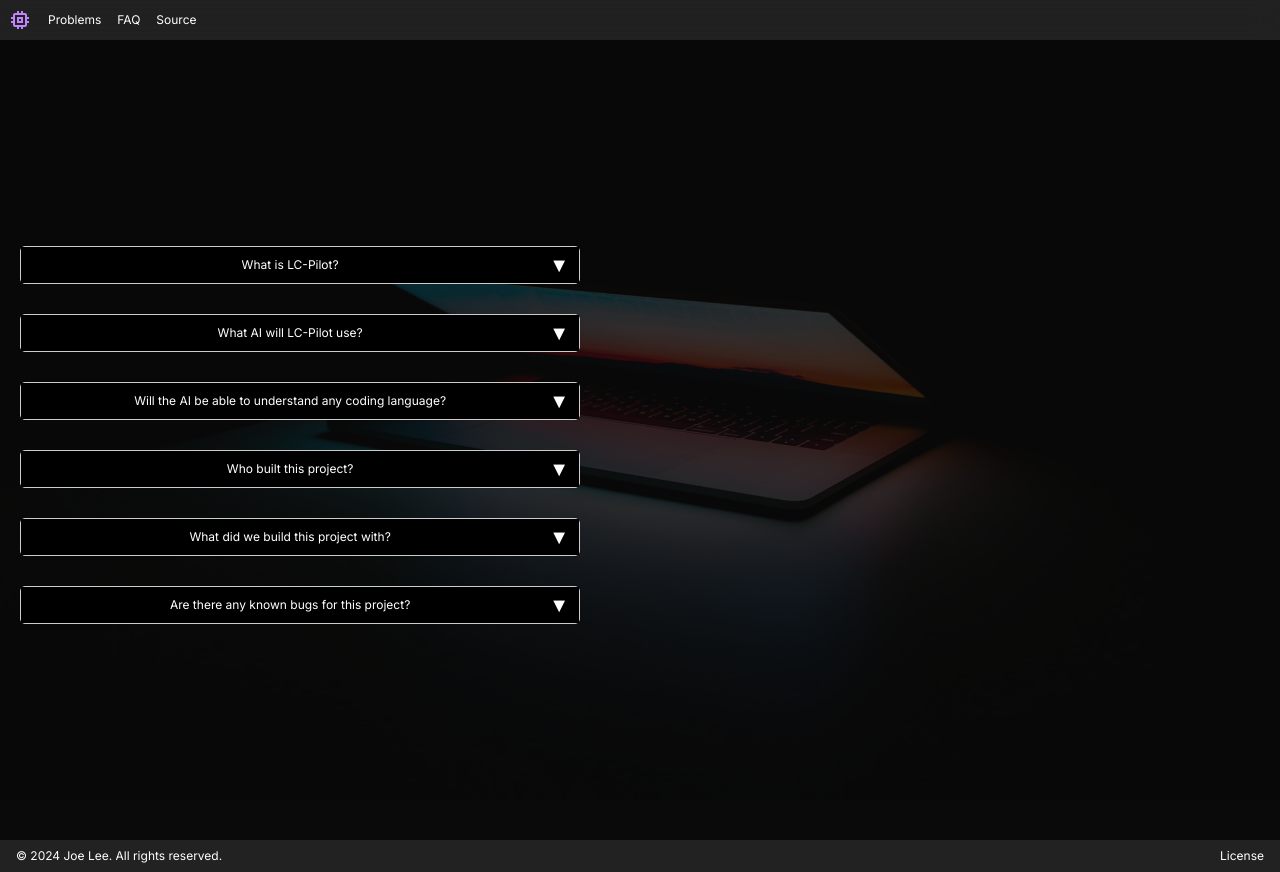
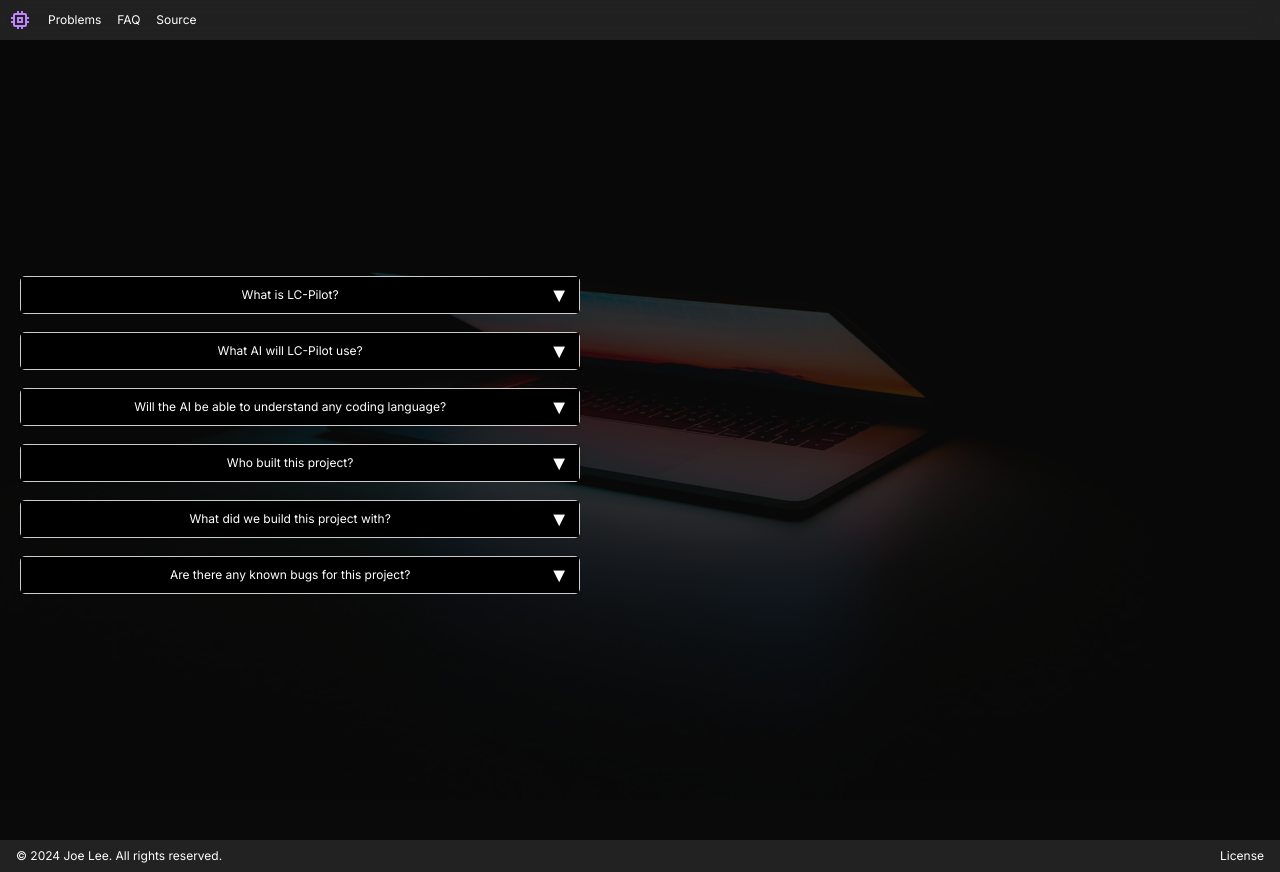
Before and after one commit to j1yl/lcpilot, a Next.js app: page /faq in a window 1280 px wide. Built offline with nearby package versions, Linux system fonts and the light colour scheme.

Commit message:
run build builds no errors
there, happy now?

```diff
--- a/app/faq/Accordion.css
+++ b/app/faq/Accordion.css
@@ -31,7 +31,7 @@
   .accordion-content {
     max-height: 0;
     overflow: hidden;
-    transition: max-height 0.s ease;
+    transition: max-height 0.2s ease;
   }
 
   .accordion-checkbox:checked + .accordion-header + .accordion-content {
--- a/app/faq/Accordion.tsx
+++ b/app/faq/Accordion.tsx
@@ -1,8 +1,9 @@
-import React from 'react';
+import React, { ReactNode } from 'react';
 import './Accordion.css';
 
 interface AccordionProps {
   title: string;
+  children: ReactNode;
 }
 
 const Accordion: React.FC<AccordionProps> = ({ title, children }) => {
--- a/app/faq/App.module.css
+++ b/app/faq/App.module.css
@@ -8,7 +8,7 @@
   .content {
     display: flex;
     flex-direction: column;
-    gap: 20px;
+    gap: 8px;
     max-width: 600px;
     padding: 20px;
     text-align: center;
--- a/app/faq/page.tsx
+++ b/app/faq/page.tsx
@@ -9,13 +9,13 @@ const App: React.FC = () => {
     <div className={styles.container}>
       <div className={styles.content}>
         <Accordion title="What is LC-Pilot?">
-          <p>This is a clone of Leetcode, with a basic subset of their features alongside AI capabilities to showcase where the AI can help on whatever you're stuck at in terms of coding for example.</p>
+          <p>This is a clone of Leetcode, with a basic subset of their features alongside AI capabilities to showcase where the AI can help on whatever you&apos;re stuck at in terms of coding for example.</p>
         </Accordion>
         <Accordion title="What AI will LC-Pilot use?">
           <p>Google Gemini.</p>
         </Accordion>
         <Accordion title="Will the AI be able to understand any coding language?">
-          <p>The AI will be able to follow along with what you're stuck at, just as long as you specify what language you're stuck at.</p>
+          <p>The AI will be able to follow along with what you&apos;re stuck at, just as long as you specify what language you&apos;re stuck at.</p>
         </Accordion>
         <Accordion title="Who built this project?">
           <p>https://github.com/j1yl https://github.com/NateGries1 https://github.com/CLawDann</p>
```
